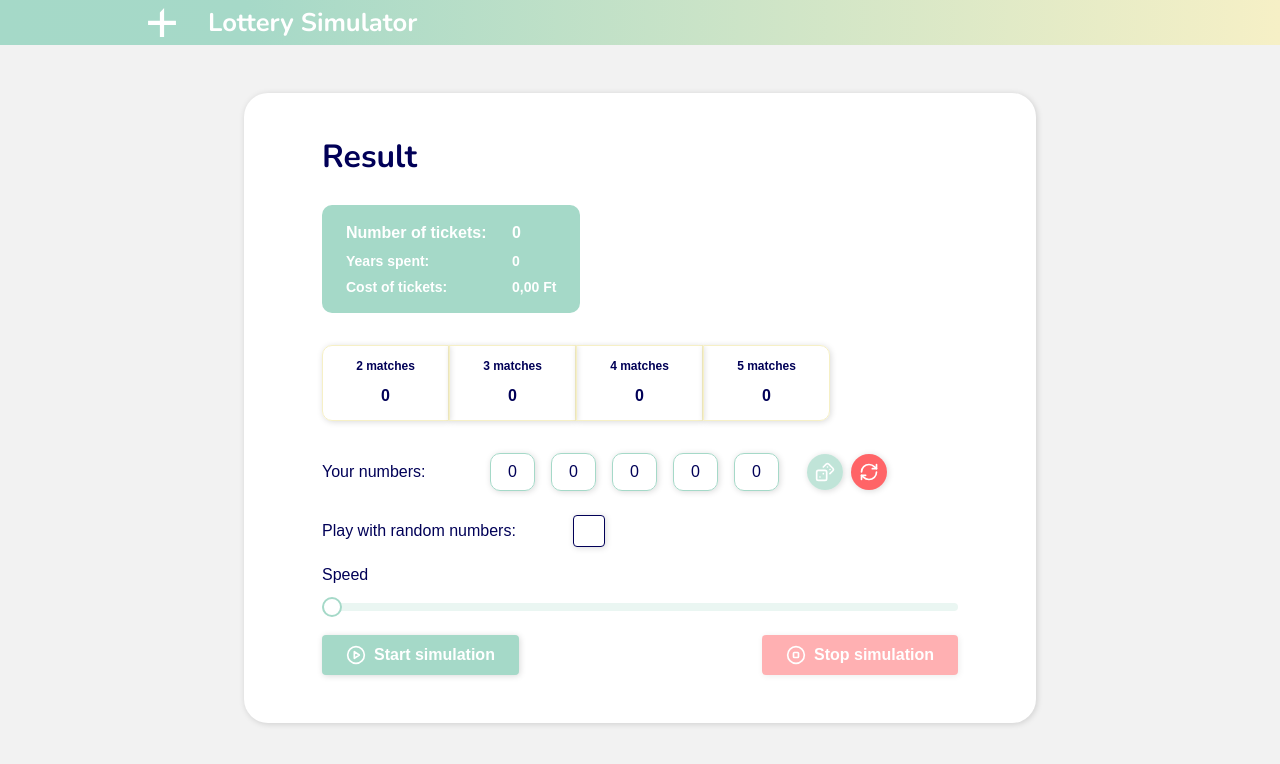
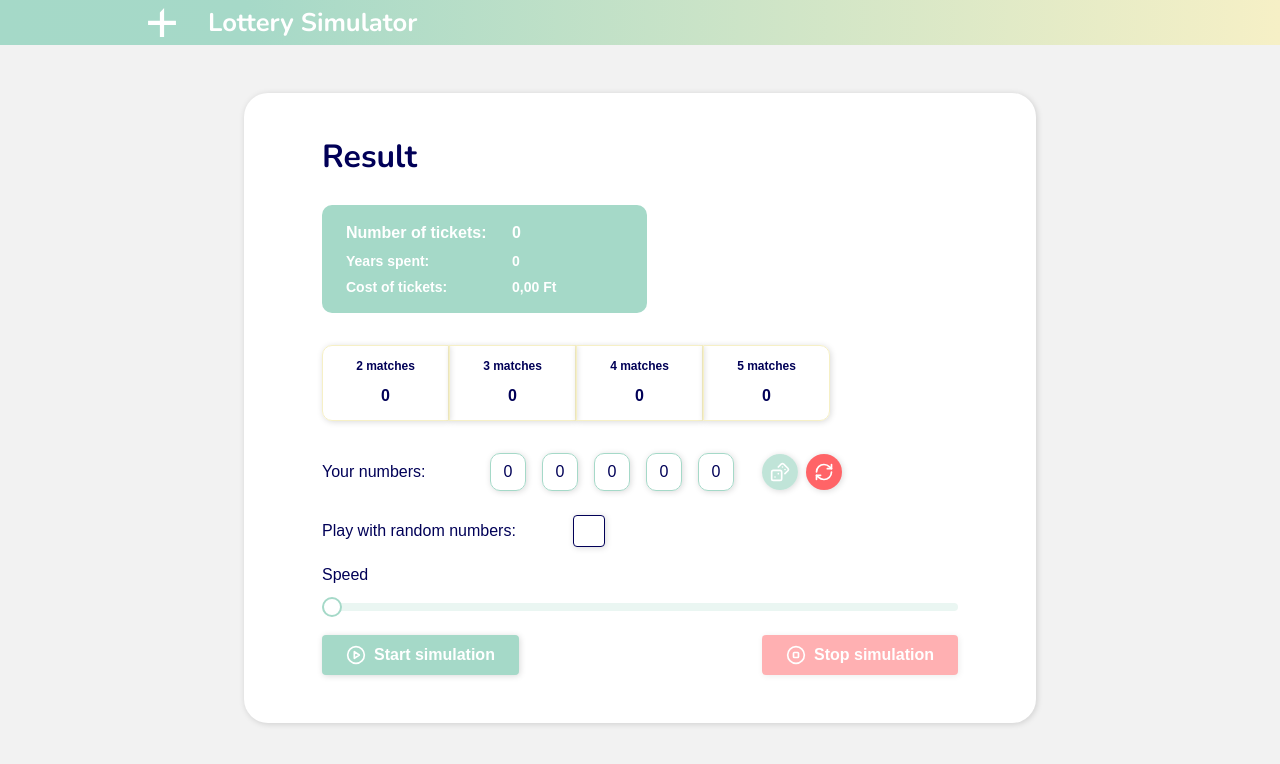
Before and after one commit to omaSpencer/lotto-simulator, a Next.js app: page / in a window 1280 px wide. Shown: the top 764 px of the page. Built offline with nearby package versions, Linux system fonts and the light colour scheme.

Commit message:
feat: UI pixel perfect

```diff
--- a/src/components/DrawPanel/numbers.tsx
+++ b/src/components/DrawPanel/numbers.tsx
@@ -43,7 +43,7 @@ export function DrawPanelNumbers({
         {numbers.map((number, idx) => (
           <li
             key={`${number}-${idx}`}
-            className={cn("relative border border-primary shadow-float md:text-base text-xs py-1.25 md:py-1.5 md:px-3 min-w-[26px] md:min-w-[45px] text-center rounded-[10px]", !isRunning && "cursor-pointer")}
+            className={cn("relative border border-primary shadow-float md:text-base text-xs py-1.25 md:py-1.5 md:px-3 min-w-[26px] md:min-w-[36px] text-center rounded-[10px]", !isRunning && "cursor-pointer")}
             onClick={onHandleDropdown(idx)}
           >
             <span>{number}</span>
--- a/src/components/SimulationStats.tsx
+++ b/src/components/SimulationStats.tsx
@@ -17,7 +17,7 @@ export const SimulationStats = ({
 }: Props) => {
   return (
     <>
-      <div className="bg-primary text-white rounded-[10px] p-3 md:py-4 md:px-6 font-bold gap-1.5 inline-flex flex-col w-full sm:w-fit">
+      <div className="bg-primary text-white rounded-[10px] p-3 md:py-4 md:px-6 font-bold gap-1.5 inline-flex flex-col w-full sm:w-fit sm:min-w-[325px]">
         <p className="flex items-center gap-6 text-sm lg:text-base">
           <span className="min-w-[142px]">Number of tickets:</span>
           <span className="font-[800]">
```
